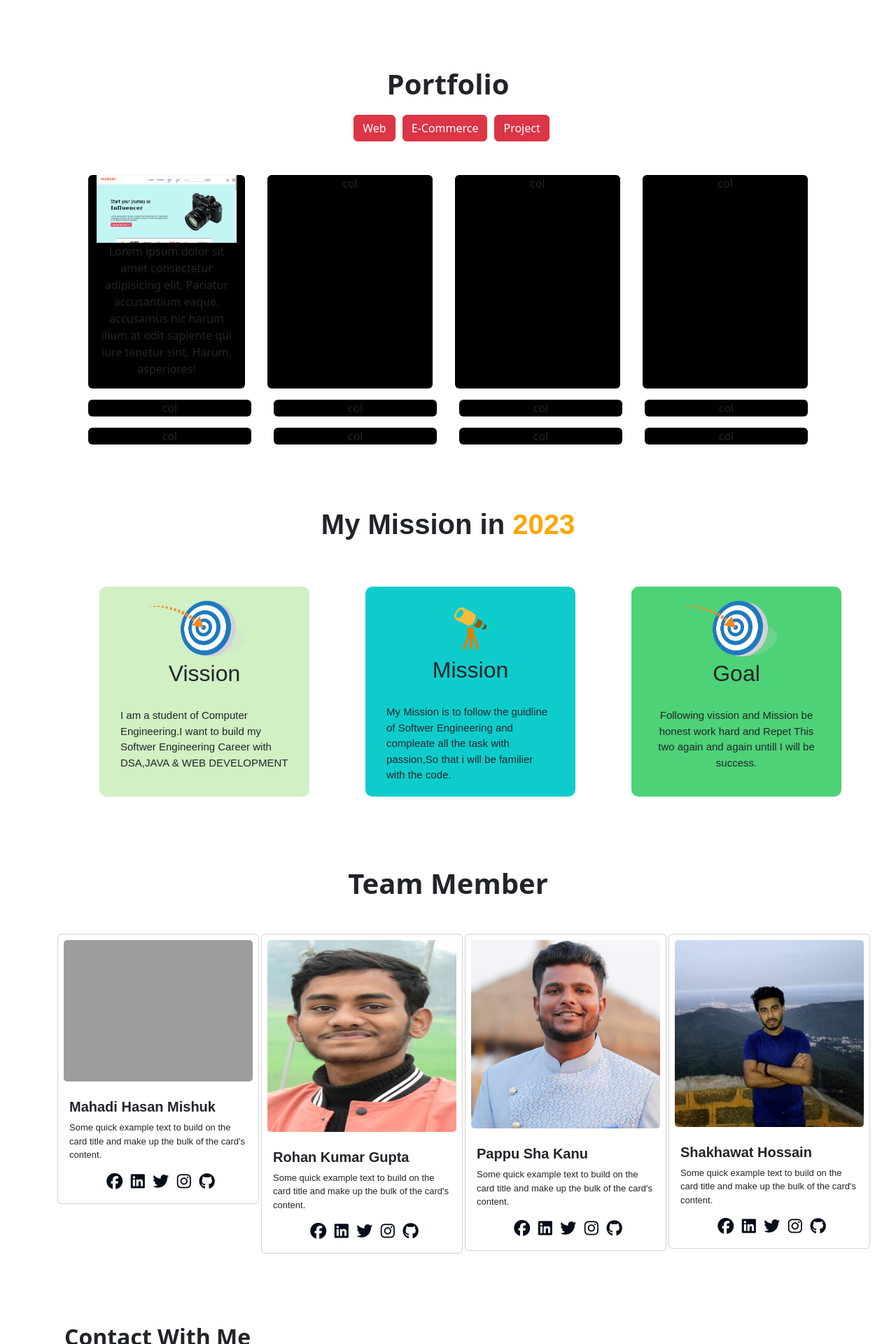
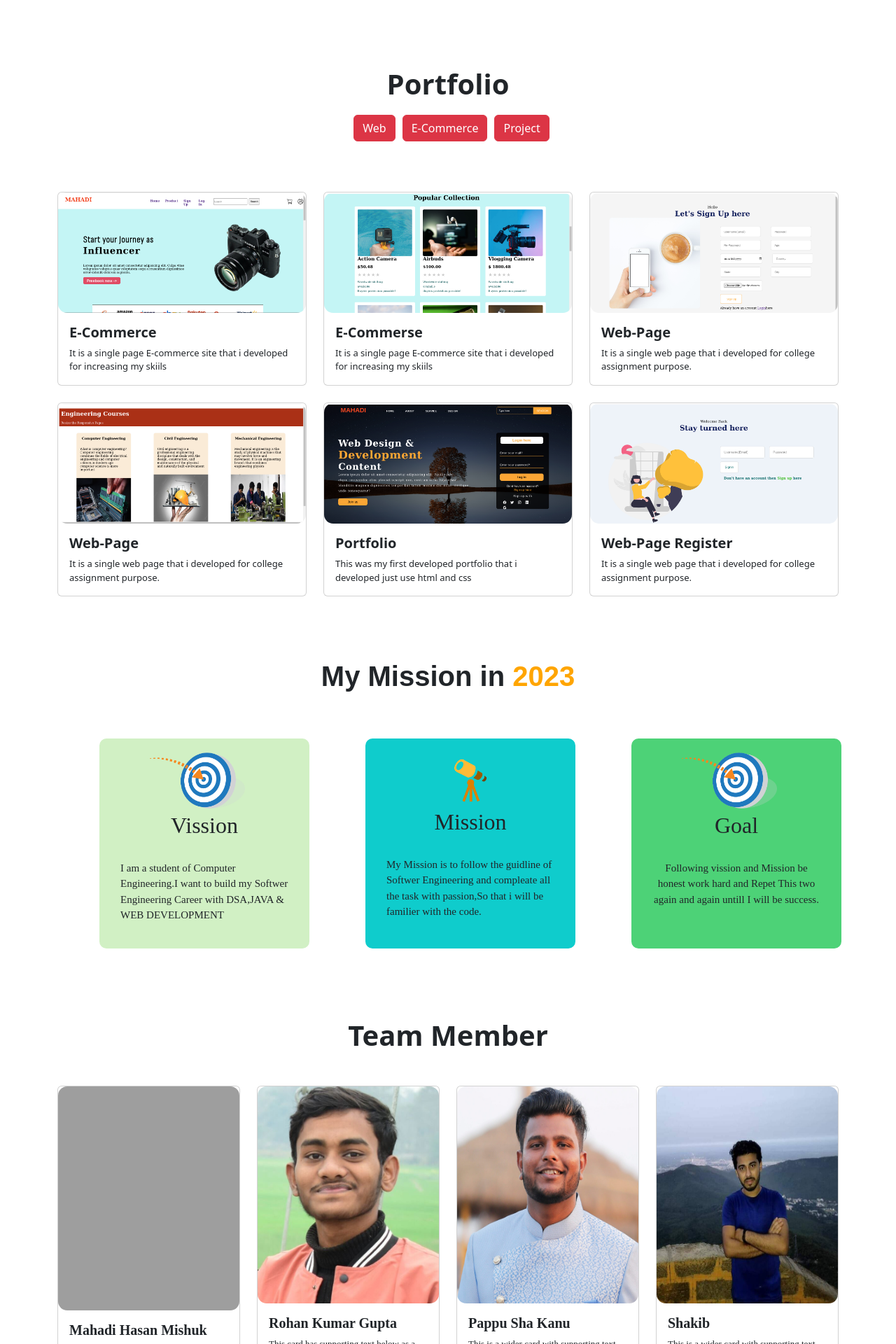
Before and after one commit to mishuk09/Portfolio, a PHP site: page / in a window 1280 px wide. Shown: the part 1747-3667 px from the top of the page at 70% size. Run offline with PHP 8.4, Linux system fonts and the light colour scheme; some libraries are stand-ins or nearby versions; some web fonts are replaced; grey boxes are pictures that could not be loaded.

Commit message:
portfolio

```diff
--- a/index.html
+++ b/index.html
@@ -434,36 +434,117 @@
      <div><button type="button" class="btn btn-danger">Project</button></div>
 
     </div>
-  </div>
 
 
 
 
 
 
-  <div class="container text-center my-5">
-    <div class="row gx-5 m-3  ">
-      <div class="col bg-black mx-3 rounded container-fluid "><img src="ss/1.png" alt=""  style="width: 200px;"  >
-      <p>Lorem ipsum dolor sit amet consectetur adipisicing elit. Pariatur accusantium eaque, accusamus hic harum illum at odit sapiente qui iure tenetur sint, Harum, asperiores!</p>
+
+
+
+
+
+
+
+
+
+
+
+
+
+
+
+
+
+
+
+
+
+
+
+
+
+
+
+
+
+
+
+
+
+
+
+
+
+
+
+
+
+
+
+
+
+
+
+
+
+
+
+
+
+
+
+
+
+
+
+<!--
+
+
+
+
+    <div id="carouselExampleCaptions" class="carousel slide">
+      <div class="carousel-indicators">
+        <button type="button" data-bs-target="#carouselExampleCaptions" data-bs-slide-to="0" class="active" aria-current="true" aria-label="Slide 1"></button>
+        <button type="button" data-bs-target="#carouselExampleCaptions" data-bs-slide-to="1" aria-label="Slide 2"></button>
+        <button type="button" data-bs-target="#carouselExampleCaptions" data-bs-slide-to="2" aria-label="Slide 3"></button>
       </div>
-      <div class="col bg-black mx-3 rounded">col</div>
-      <div class="col bg-black mx-3 rounded">col</div>
-      <div class="col bg-black mx-3 rounded">col</div>
-    </div>
-    <div class="row gx-5 m-3 ">
-      <div class="col bg-black mx-3 rounded">col</div>
-      <div class="col bg-black mx-3 rounded">col</div>
-      <div class="col bg-black mx-3 rounded">col</div>
-      <div class="col bg-black mx-3 rounded">col</div>
-    </div>
-    <div class="row gx-5 m-3">
-      <div class="col bg-black mx-3 rounded">col</div>
-      <div class="col bg-black mx-3 rounded">col</div>
-      <div class="col bg-black mx-3 rounded">col</div>
-      <div class="col bg-black mx-3 rounded">col</div>
+      <div class="carousel-inner">
+        <div class="carousel-item active">
+          <img src="ss/1.png" class="d-block w-100" alt="...">
+          <div class="carousel-caption d-none d-md-block">
+            <h5>First slide label</h5>
+            <p>Some representative placeholder content for the first slide.</p>
+          </div>
+        </div>
+        <div class="carousel-item">
+          <img src="ss/2.png" class="d-block w-100" alt="...">
+          <div class="carousel-caption d-none d-md-block">
+            <h5>Second slide label</h5>
+            <p>Some representative placeholder content for the second slide.</p>
+          </div>
+        </div>
+        <div class="carousel-item">
+          <img src="ss/3.png" class="d-block w-100" alt="...">
+          <div class="carousel-caption d-none d-md-block">
+            <h5>Third slide label</h5>
+            <p>Some representative placeholder content for the third slide.</p>
+          </div>
+        </div>
+      </div>
+      <button class="carousel-control-prev" type="button" data-bs-target="#carouselExampleCaptions" data-bs-slide="prev">
+        <span class="carousel-control-prev-icon" aria-hidden="true"></span>
+        <span class="visually-hidden">Previous</span>
+      </button>
+      <button class="carousel-control-next" type="button" data-bs-target="#carouselExampleCaptions" data-bs-slide="next">
+        <span class="carousel-control-next-icon" aria-hidden="true"></span>
+        <span class="visually-hidden">Next</span>
+      </button>
     </div>
 
-  </div>
+
+ -->
 
 
 
@@ -551,8 +632,11 @@
   </div> -->
 
 
-  <!-- <div class="container portfolio-pic text-center">
-    <div class="row gx-4 ">
+<!--
+
+
+  <div class="container portfolio-pic text-center">
+    <div class="row ">
       <div class="col col-lg-3 col-md-4 col-sm-12 portfolio-pic-height"><div class="card" style="width: 18rem;">
         <img src="ss/1.png" class="card-img-top" alt="...">
         <div class="card-body">
@@ -579,8 +663,8 @@
          </div>
        </div></div>
            </div>
-           <div class="row col col-lg-3 col-md-4 col-sm-12">
-             <div class="col"><div class="card" style="width: 18rem;">
+           <div class="row ">
+             <div class="col col col-lg-3 col-md-4 col-sm-12"><div class="card" style="width: 18rem;">
          <img src="ss/5.png" class="card-img-top" alt="...">
          <div class="card-body">
            <p class="card-text">Some quick example text to build on the card title and make up the bulk of the card's content.</p>
@@ -607,8 +691,76 @@
            </div>
 
    </div>
-        -->
+         -->
 
+
+
+
+
+
+
+
+
+
+
+
+
+   <div class="row row-cols-1 row-cols-md-3 g-4 my-5">
+    <div class="col">
+      <div class="card h-100">
+        <img src="ss/1.png" class="card-img-top" alt="...">
+        <div class="card-body">
+          <h5 class="card-title">E-Commerce</h5>
+          <p class="card-text"> It is a single page E-commerce site that i developed for increasing my skiils</p>
+        </div>
+      </div>
+    </div>
+    <div class="col">
+      <div class="card h-100">
+        <img src="ss/2.png" class="card-img-top" alt="...">
+        <div class="card-body">
+          <h5 class="card-title">E-Commerse</h5>
+          <p class="card-text">It is a single page E-commerce site that i developed for increasing my skiils</p>
+        </div>
+      </div>
+    </div>
+    <div class="col">
+      <div class="card h-100">
+        <img src="ss/6.png" class="card-img-top" alt="...">
+        <div class="card-body">
+          <h5 class="card-title">Web-Page</h5>
+          <p class="card-text"> It is a single web page that i developed for college assignment purpose.</p>
+        </div>
+      </div>
+    </div>
+    <div class="col">
+      <div class="card h-100">
+        <img src="ss/7.png" class="card-img-top" alt="...">
+        <div class="card-body">
+          <h5 class="card-title">Web-Page</h5>
+          <p class="card-text"> It is a single web page that i developed for college assignment purpose.</p>
+        </div>
+      </div>
+    </div>
+    <div class="col">
+      <div class="card h-100">
+        <img src="ss/4.png" class="card-img-top" alt="...">
+        <div class="card-body">
+          <h5 class="card-title">Portfolio</h5>
+          <p class="card-text"> This was my first developed portfolio that i developed just use html and css</p>
+        </div>
+      </div>
+    </div>
+    <div class="col">
+      <div class="card h-100">
+        <img src="ss/5.png" class="card-img-top" alt="...">
+        <div class="card-body">
+          <h5 class="card-title">Web-Page Register</h5>
+          <p class="card-text">It is a single web page that i developed for college assignment purpose.</p>
+        </div>
+      </div>
+    </div>
+  </div>
 
 </section>
 
@@ -707,10 +859,127 @@
 
  <h1 class="container team-header d-flex justify-content-center my-5">Team Member</h1>
 
- <div id="team" class="container my-mission-main text-center">
-  <div class="row gx-5">
 
-    <!-- <div class="col-lg-3 col-md-6 team-mishuk container-fluid ">
+
+
+
+
+
+
+
+
+
+<div id="team" class="container my-mission-main text-center">
+
+
+  <div class="row row-cols-1 row-cols-md-4  g-4">
+    <div class="col  ">
+      <div class="card ">
+        <img src="images/mishuk.jpg" class="card-img-top mishuk-img" alt="...">
+        <div class="card-body">
+          <h5 class="card-title">Mahadi Hasan Mishuk</h5>
+          <p class="card-text">I am a student of Computer Engineering.I want to build my Softwer Engineering Career with DSA,JAVA & WEB DEVELOPMENT</p>
+        </div>
+        <div class="card-footer">
+          <div class="social-links    text-center ">
+            <a href="https://www.facebook.com/mishuk0910" target="_blank"> <i class="fa-brands fa-facebook"></i></a>
+
+            <a href="https://www.linkedin.com/in/mahadi-hasan-mishuk-1142b21a2/" target="_blank"><i class="fa-brands fa-linkedin"></i></a>
+
+            <a href=""> <i class="fa-brands fa-twitter"></i></a>
+
+            <a href="https://instagram.com/mishuk0910?igshid=NTA5ZTk1NTc="target="_blank"> <i class="fa-brands fa-instagram"></i></a>
+
+            <a href="https://github.com/mishuk09" target="_blank"> <i class="fa-brands fa-github"></i></a>
+
+
+          </div>
+        </div>
+      </div>
+    </div>
+    <div class="col  ">
+      <div class="card h-100">
+        <img src="images/rohan (1) (1).jpg" class="card-img-top rohan-img" alt="...">
+        <div class="card-body">
+          <h5 class="card-title">Rohan Kumar Gupta</h5>
+          <p class="card-text">This card has supporting text below as a natural lead-in to additional content.</p>
+        </div>
+        <div class="card-footer">
+
+          <div class="social-links    text-center ">
+            <a href="https://www.facebook.com/mishuk0910" target="_blank"> <i class="fa-brands fa-facebook"></i></a>
+            <a href="https://www.linkedin.com/in/mahadi-hasan-mishuk-1142b21a2/" target="_blank"><i class="fa-brands fa-linkedin"></i></a>
+
+            <a href=""> <i class="fa-brands fa-twitter"></i></a>
+
+            <a href="https://instagram.com/mishuk0910?igshid=NTA5ZTk1NTc="target="_blank"> <i class="fa-brands fa-instagram"></i></a>
+
+            <a href="https://github.com/mishuk09" target="_blank"> <i class="fa-brands fa-github"></i></a>
+          </div>
+
+        </div>
+      </div>
+    </div>
+    <div class="col  ">
+      <div class="card h-100">
+        <img src="images/pappu.jpg" class="card-img-top pappu-img" alt="...">
+        <div class="card-body">
+          <h5 class="card-title">Pappu Sha Kanu</h5>
+          <p class="card-text">This is a wider card with supporting text below as a natural lead-in to additional content. This card has even longer content than the first to show that equal height action.</p>
+        </div>
+        <div class="card-footer">
+          <div class="social-links social-team mt-3 text-center">
+
+            <a href="https://www.facebook.com/mishuk0910" target="_blank"> <i class="fa-brands fa-facebook"></i></a>
+
+            <a href="https://www.linkedin.com/in/mahadi-hasan-mishuk-1142b21a2/" target="_blank"><i class="fa-brands fa-linkedin"></i></a>
+
+            <a href=""> <i class="fa-brands fa-twitter"></i></a>
+
+            <a href="https://instagram.com/mishuk0910?igshid=NTA5ZTk1NTc="target="_blank"> <i class="fa-brands fa-instagram"></i></a>
+
+            <a href="https://github.com/Vickter229sah" target="_blank"> <i class="fa-brands fa-github"></i></a>
+
+          </div>
+        </div>
+      </div>
+    </div>
+    <div class="col  ">
+      <div class="card h-100">
+        <img src="images/shakib.jpg" class="card-img-top shakib-img" alt="...">
+        <div class="card-body">
+          <h5 class="card-title">Shakib</h5>
+          <p class="card-text">This is a wider card with supporting text below as a natural lead-in to additional content. This card has even longer content than the first to show that equal height action.</p>
+        </div>
+        <div class="card-footer">
+          <div class="social-links social-team mt-3 text-center">
+
+            <a href="https://www.facebook.com/mishuk0910" target="_blank"> <i class="fa-brands fa-facebook"></i></a>
+
+            <a href="https://www.linkedin.com/in/mahadi-hasan-mishuk-1142b21a2/" target="_blank"><i class="fa-brands fa-linkedin"></i></a>
+
+            <a href=""> <i class="fa-brands fa-twitter"></i></a>
+
+            <a href="https://instagram.com/mishuk0910?igshid=NTA5ZTk1NTc="target="_blank"> <i class="fa-brands fa-instagram"></i></a>
+
+            <a href="https://github.com/mishuk09" target="_blank"> <i class="fa-brands fa-github"></i></a>
+
+          </div>
+        </div>
+      </div>
+    </div>
+  </div>
+
+
+
+
+
+
+
+
+  <!--  <div class="row gx-5">
+
+     <div class="col-lg-3 col-md-6 team-mishuk container-fluid ">
       <div >
         <img src="/images/mishuk.jpg" class="card-img-top p-2   " alt="...">
         <h2 class="mission2">Mahadi Hasan Mishuk</h2>
@@ -734,7 +1003,7 @@
     </div> -->
 
 
-  <div class="col-sm-12 col-md-6 col-lg-3   ">
+  <!-- <div class="col-sm-12 col-md-6 col-lg-3   ">
       <div class="card  " style="width: 18rem;">
 
         <img src="/images/mishuk.jpg" class="card-img-top p-2 h-100  " alt="...">
@@ -836,7 +1105,9 @@
         </div>
       </div>
     </div>
-  </div>
+  </div>-->
+
+
 </div>
 
 
--- a/style.css
+++ b/style.css
@@ -462,22 +462,10 @@ body{
   /* portfolio section start */
 
 
-  #myImg:hover {opacity: 0.7;}
 
-  /* The Modal (background) */
-  .modal {
-    display: none; /* Hidden by default */
-    position: fixed; /* Stay in place */
-    z-index: 1; /* Sit on top */
-    padding-top: 100px; /* Location of the box */
-    left: 0;
-    top: 0;
-    width: 100%; /* Full width */
-    height: 100%; /* Full height */
-    overflow: auto; /* Enable scroll if needed */
-    background-color: rgb(0,0,0); /* Fallback color */
-    background-color: rgba(0,0,0,0.9); /* Black w/ opacity */
-  }
+
+
+
 
 
 
@@ -512,7 +500,7 @@ body{
 
      .portfolio-pic{
 
-      margin-top: 30px;
+      margin-top: 50px;
 
      }
 
@@ -544,19 +532,7 @@ padding-bottom: 28px;
 
 
 
-.my-mission-main{
-    margin-bottom: 100px;
-    font-family: sans-serif;
-  }
-  .mymission{
 
-    text-align: center;
-    margin-top: 90px;
-    font-weight: 700;
-    font-size: 40px;
-    margin-bottom: 30px;
-    font-family: sans-serif;
-  }
   .span1{
     color: orange;
     font-weight: 700;
@@ -654,6 +630,57 @@ padding-bottom: 28px;
 
 
 
+
+.rohan-img{
+
+  height: 310px;
+}
+
+.pappu-img{
+
+  height: 310px;
+}
+
+.shakib-img{
+
+  height: 310px;
+}
+.mishuk-img{
+
+  height: 320px;
+
+}
+
+
+
+
+
+
+
+
+
+
+
+
+
+
+
+
+  .my-mission-main{
+    margin-bottom: 100px;
+    font-family: 'Times New Roman', Times, serif;
+
+  }
+  .mymission{
+
+    text-align: center;
+    margin-top: 90px;
+    font-weight: 700;
+    font-size: 40px;
+    margin-bottom: 30px;
+    font-family: sans-serif;
+  }
+
 .team-mishuk{
   border: 1px solid rgb(231, 195, 195);
   height: 500px;
@@ -709,11 +736,18 @@ padding-bottom: 28px;
 
   .social-links a i{
     margin-left: 7px;
-    font-size: 23px;
+    font-size: 20px;
     color: #050d18;
+    margin-top: 0px;
+
 
   }
 
+
+
+.card-footer {
+  height: 50px;
+}
 
 
 
```
Also changed, not shown: images/rohan (1) (1).jpg (added), ss/8.png (deleted).
